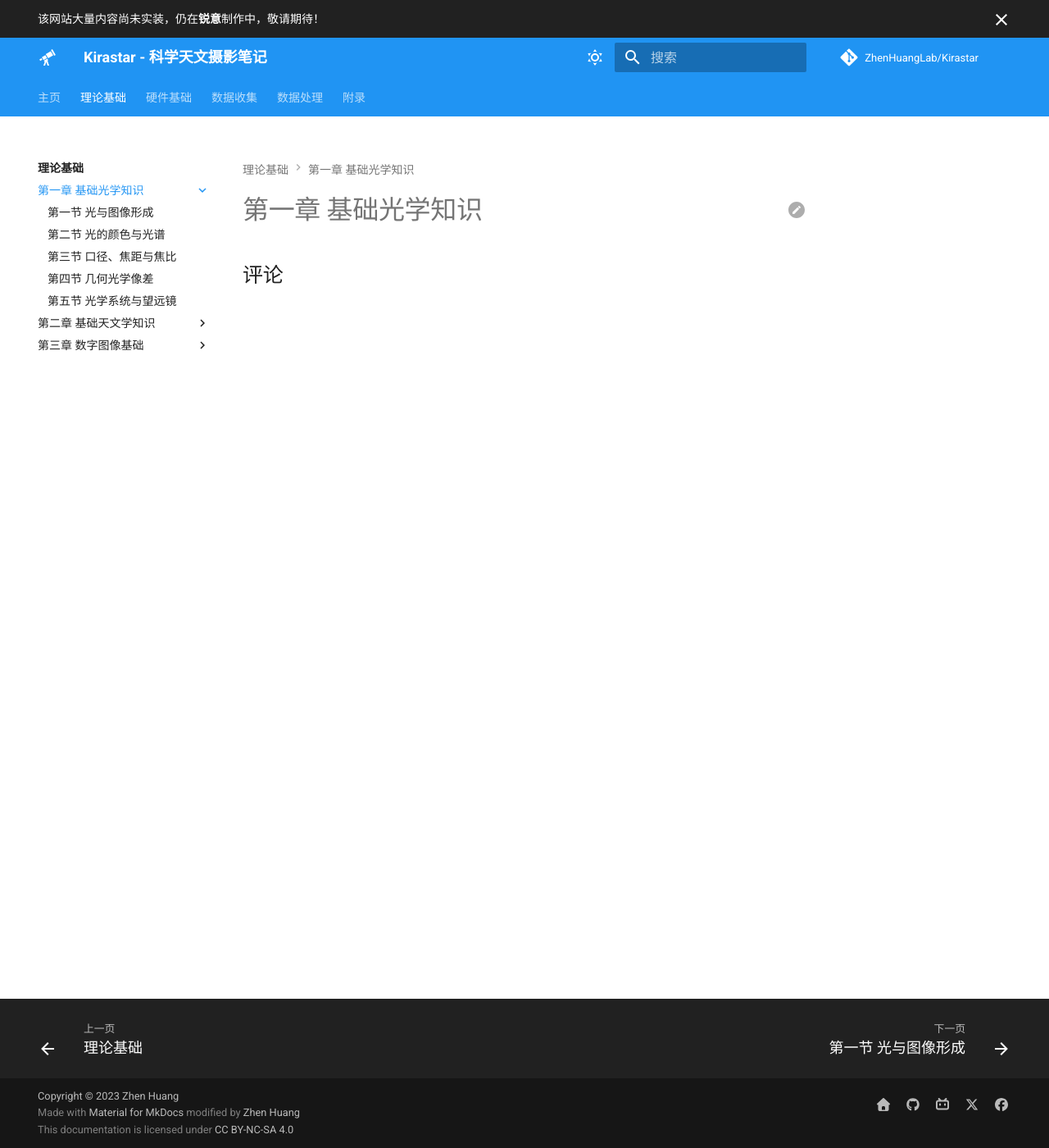
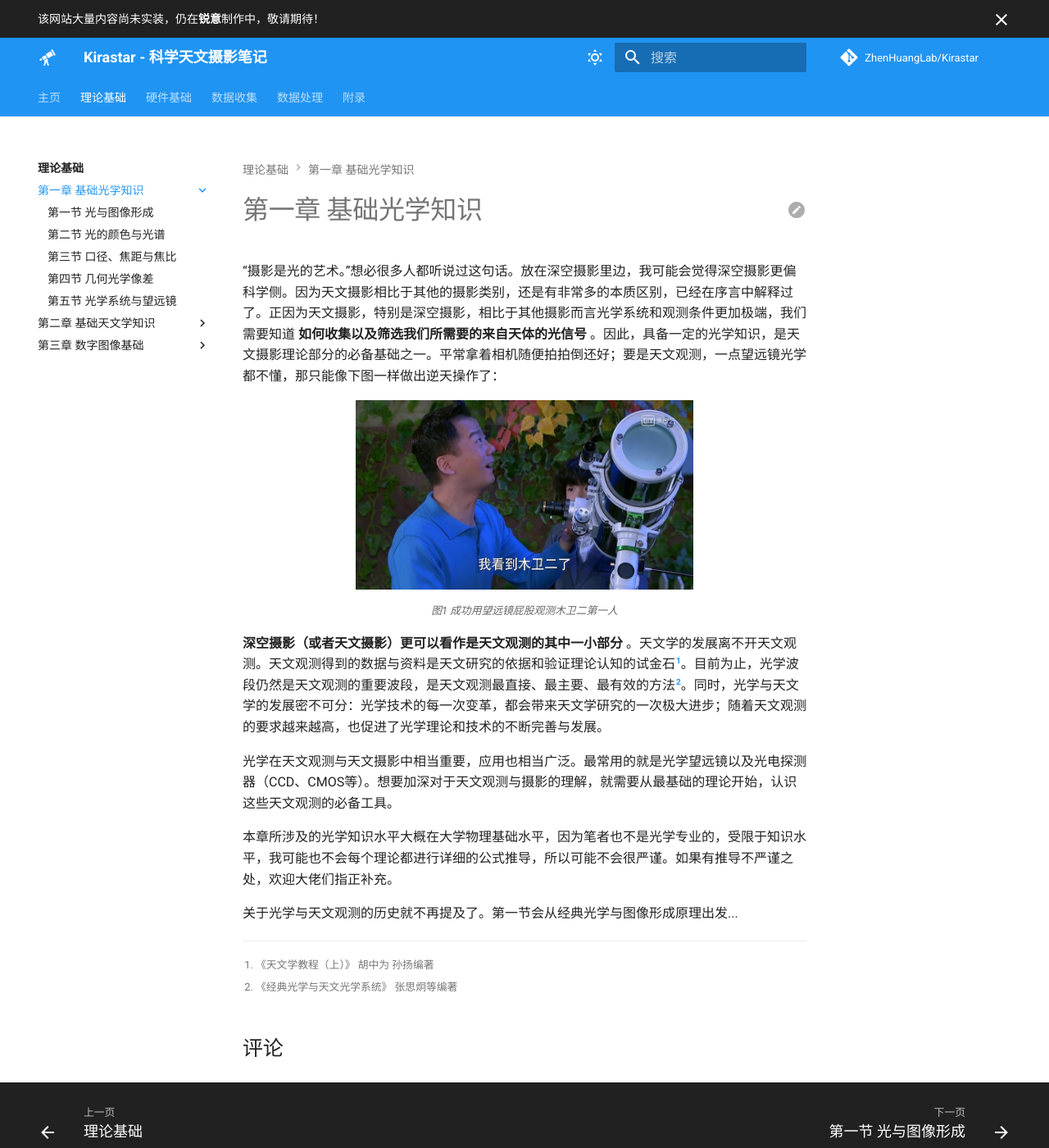
Before and after one commit to ZhenHuangLab/Kirastar, an MkDocs documentation site: the page built from docs/notes/basic-principle/chapter-1/index.md, in a window 1280 px wide and 1400 px high. Shown: the whole window at 82% size. Built offline with MkDocs 1.6.1 and Material for MkDocs 9.7.7, drawn with Linux system fonts in a browser that asks for light colours; comment, search, counter and statistics services are not loaded.

Commit message:
docs: 更新部分第一章第一节

```diff
--- a/docs/notes/basic-principle/chapter-1/index.md
+++ b/docs/notes/basic-principle/chapter-1/index.md
@@ -3,3 +3,20 @@ comments: true
 ---
 
 # 第一章 基础光学知识
+
+“摄影是光的艺术。”想必很多人都听说过这句话。放在深空摄影里边，我可能会觉得深空摄影更偏科学侧。因为天文摄影相比于其他的摄影类别，还是有非常多的本质区别，已经在序言中解释过了。正因为天文摄影，特别是深空摄影，相比于其他摄影而言光学系统和观测条件更加极端，我们需要知道 **如何收集以及筛选我们所需要的来自天体的光信号** 。因此，具备一定的光学知识，是天文摄影理论部分的必备基础之一。平常拿着相机随便拍拍倒还好；要是天文观测，一点望远镜光学都不懂，那只能像下图一样做出逆天操作了：
+
+![成功用望远镜屁股观测木卫二第一人](../../../assets/images/chapter-1/1-0.jpg){: .small}
+
+<span class="caption">图1 成功用望远镜屁股观测木卫二第一人</span>
+
+**深空摄影（或者天文摄影）更可以看作是天文观测的其中一小部分** 。天文学的发展离不开天文观测。天文观测得到的数据与资料是天文研究的依据和验证理论认知的试金石[^1]。目前为止，光学波段仍然是天文观测的重要波段，是天文观测最直接、最主要、最有效的方法[^2]。同时，光学与天文学的发展密不可分：光学技术的每一次变革，都会带来天文学研究的一次极大进步；随着天文观测的要求越来越高，也促进了光学理论和技术的不断完善与发展。
+
+光学在天文观测与天文摄影中相当重要，应用也相当广泛。最常用的就是光学望远镜以及光电探测器（CCD、CMOS等）。想要加深对于天文观测与摄影的理解，就需要从最基础的理论开始，认识这些天文观测的必备工具。
+
+本章所涉及的光学知识水平大概在大学物理基础水平，因为笔者也不是光学专业的，受限于知识水平，我可能也不会每个理论都进行详细的公式推导，所以可能不会很严谨。如果有推导不严谨之处，欢迎大佬们指正补充。
+
+关于光学与天文观测的历史就不再提及了。第一节会从经典光学与图像形成原理出发...
+
+[^1]: 《天文学教程（上）》 胡中为 孙扬编著
+[^2]: 《经典光学与天文光学系统》 张思炯等编著
```
Also changed, not shown: docs/notes/basic-principle/chapter-1/section-1.md (+15 -0 lines), docs/assets/images/chapter-1/1-0.jpg (added).
